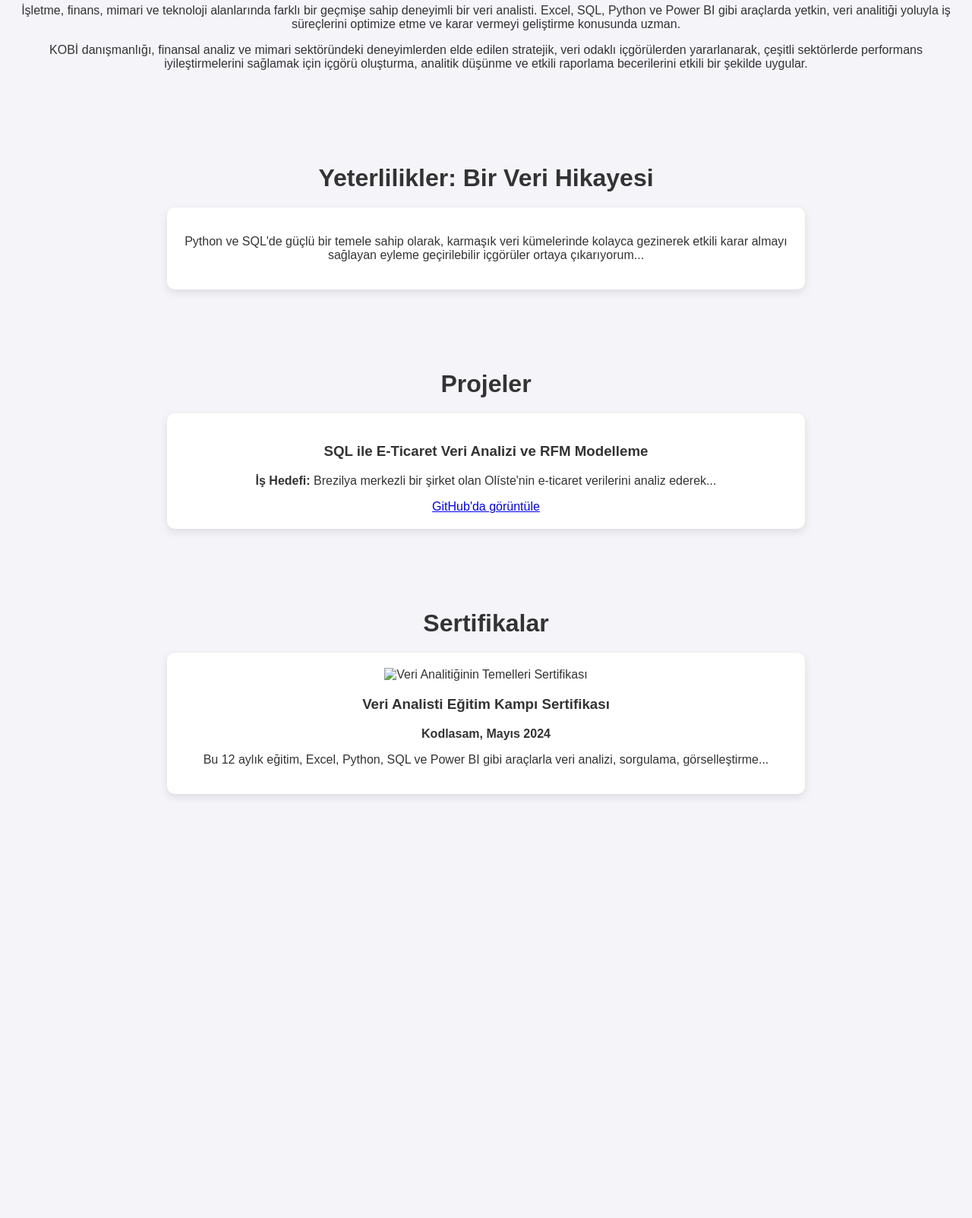
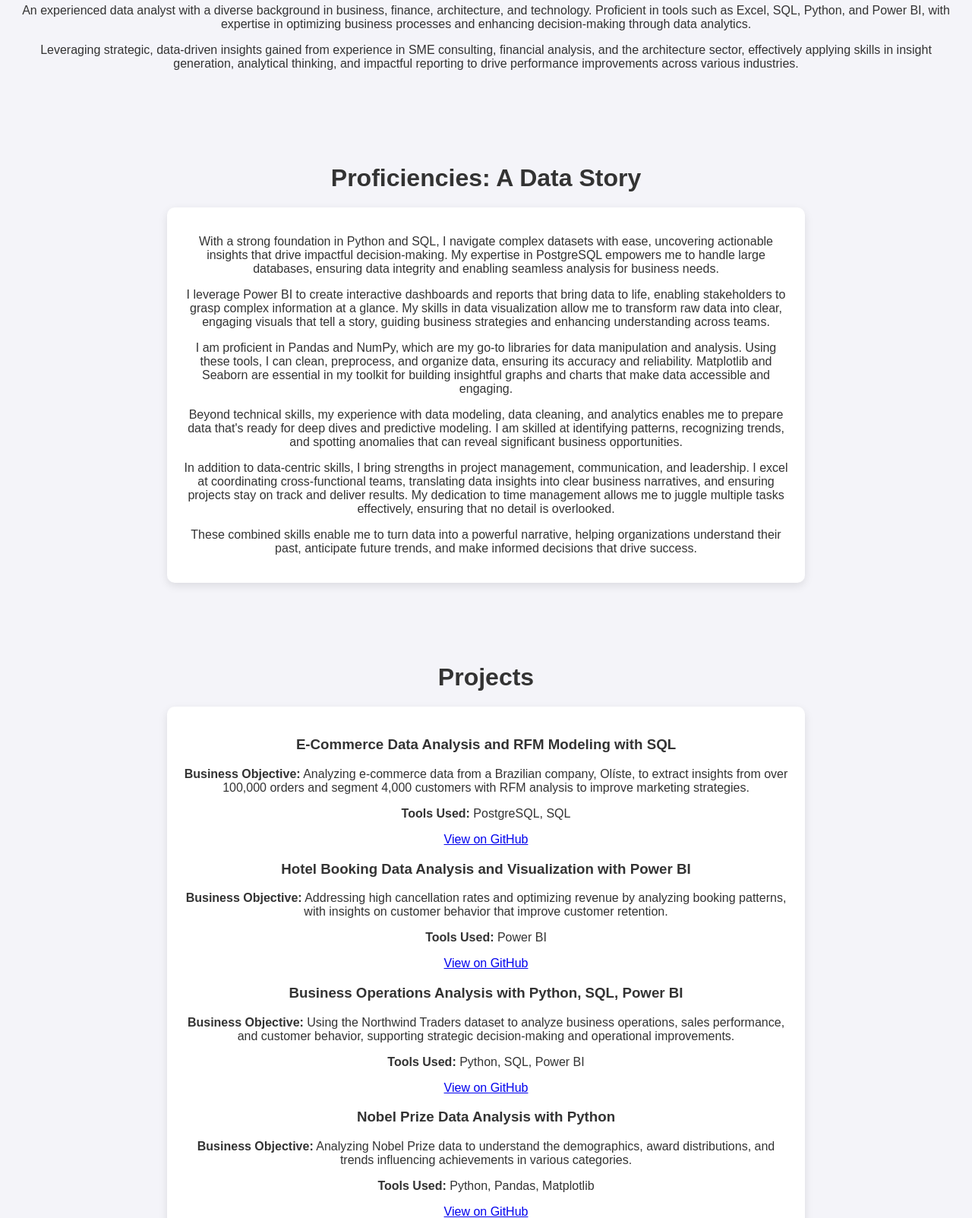
Before and after one commit to edademirsoy/edademirsoy.github.io, a plain HTML site: page index.html in a window 1280 px wide. Shown: the part 566-2169 px from the top of the page at 76% size. Before the commit the page ends 1651 px from the top, so only its background shows below. Drawn offline with Linux system fonts and the light colour scheme.

Commit message:
Update index.html

```diff
--- a/index.html
+++ b/index.html
@@ -1,9 +1,9 @@
 <!DOCTYPE html>
-<html lang="tr">
+<html lang="en">
 <head>
     <meta charset="UTF-8">
     <meta name="viewport" content="width=device-width, initial-scale=1.0">
-    <title>Eda Demirsoy | Veri Analisti</title>
+    <title>Eda Demirsoy | Data Analyst</title>
     <link rel="stylesheet" href="style.css">
     <link rel="icon" href="./assets/pageicon.png" type="image/x-icon">
 </head>
@@ -15,12 +15,12 @@
                 <img src="./assets/pageicon.png" alt="Logo" class="logo-image">
             </div>
             <ul class="nav-links">
-                <li><a href="#about">Hakkında</a></li>
-                <li><a href="#proficiencies">Yeterlilikler</a></li>
-                <li><a href="#projects">Projeler</a></li>
-                <li><a href="#certificates">Sertifikalar</a></li>
-                <li><a href="#other-platforms">Diğer Platformlar</a></li>
-                <li><a href="#contact">İletişim</a></li>
+                <li><a href="#about">About</a></li>
+                <li><a href="#proficiencies">Proficiencies</a></li>
+                <li><a href="#projects">Projects</a></li>
+                <li><a href="#certificates">Certificates</a></li>
+                <li><a href="#other-platforms">Other Platforms</a></li>
+                <li><a href="#contact">Contact</a></li>
             </ul>
             <div class="hamburger-menu" onclick="toggleMenu()">
                 <span></span>
@@ -31,53 +31,75 @@
     </nav>
 </header>
 <main>
+    <!-- Profile Section -->
     <section id="profile">
         <div class="section_text">
-            <img src="./assets/resmim2.png" alt="Eda Demirsoy Profil Resmi" class="profile-image">
-            <p class="section_text_p1">Merhaba, ben</p>
+            <img src="./assets/resmim2.png" alt="Eda Demirsoy Profile Picture" class="profile-image">
+            <p class="section_text_p1">Hello, I'm</p>
             <h1 class="title_1">Eda Demirsoy</h1>
-            <p class="section_text_p2">Veri Analisti</p>
+            <p class="section_text_p2">Data Analyst</p>
         </div>
     </section>
 
-    <!-- Hakkında Bölümü -->
+    <!-- About Section -->
     <section id="about">
-        <h2>Hakkımda</h2>
-        <p> İşletme, finans, mimari ve teknoloji alanlarında farklı bir geçmişe sahip deneyimli bir veri analisti. Excel, SQL, Python ve Power BI gibi araçlarda yetkin, veri analitiği yoluyla iş süreçlerini optimize etme ve karar vermeyi geliştirme konusunda uzman.</p>
-        <p> KOBİ danışmanlığı, finansal analiz ve mimari sektöründeki deneyimlerden elde edilen stratejik, veri odaklı içgörülerden yararlanarak, çeşitli sektörlerde performans iyileştirmelerini sağlamak için içgörü oluşturma, analitik düşünme ve etkili raporlama becerilerini etkili bir şekilde uygular.</p>
+        <h2>About Me</h2>
+        <p>An experienced data analyst with a diverse background in business, finance, architecture, and technology. Proficient in tools such as Excel, SQL, Python, and Power BI, with expertise in optimizing business processes and enhancing decision-making through data analytics.</p>
+        <p>Leveraging strategic, data-driven insights gained from experience in SME consulting, financial analysis, and the architecture sector, effectively applying skills in insight generation, analytical thinking, and impactful reporting to drive performance improvements across various industries.</p>
     </section>
 
-    <!-- Yeterlilikler Bölümü -->
+    <!-- Proficiencies Section -->
     <section id="proficiencies">
-        <h2>Yeterlilikler: Bir Veri Hikayesi</h2>
+        <h2>Proficiencies: A Data Story</h2>
         <div class="proficiencies-container">
-            <p>Python ve SQL'de güçlü bir temele sahip olarak, karmaşık veri kümelerinde kolayca gezinerek etkili karar almayı sağlayan eyleme geçirilebilir içgörüler ortaya çıkarıyorum...</p>
-            <!-- Diğer paragrafları buraya ekleyin -->
+            <p>With a strong foundation in Python and SQL, I navigate complex datasets with ease, uncovering actionable insights that drive impactful decision-making. My expertise in PostgreSQL empowers me to handle large databases, ensuring data integrity and enabling seamless analysis for business needs.</p>
+            <p>I leverage Power BI to create interactive dashboards and reports that bring data to life, enabling stakeholders to grasp complex information at a glance. My skills in data visualization allow me to transform raw data into clear, engaging visuals that tell a story, guiding business strategies and enhancing understanding across teams.</p>
+            <p>I am proficient in Pandas and NumPy, which are my go-to libraries for data manipulation and analysis. Using these tools, I can clean, preprocess, and organize data, ensuring its accuracy and reliability. Matplotlib and Seaborn are essential in my toolkit for building insightful graphs and charts that make data accessible and engaging.</p>
+            <p>Beyond technical skills, my experience with data modeling, data cleaning, and analytics enables me to prepare data that's ready for deep dives and predictive modeling. I am skilled at identifying patterns, recognizing trends, and spotting anomalies that can reveal significant business opportunities.</p>
+            <p>In addition to data-centric skills, I bring strengths in project management, communication, and leadership. I excel at coordinating cross-functional teams, translating data insights into clear business narratives, and ensuring projects stay on track and deliver results. My dedication to time management allows me to juggle multiple tasks effectively, ensuring that no detail is overlooked.</p>
+            <p>These combined skills enable me to turn data into a powerful narrative, helping organizations understand their past, anticipate future trends, and make informed decisions that drive success.</p>
         </div>
     </section>
 
-    <!-- Projeler Bölümü -->
+    <!-- Projects Section -->
     <section id="projects">
-        <h2>Projeler</h2>
+        <h2>Projects</h2>
         <div class="projects-container">
-            <!-- Projelerinize göre kartları burada güncelleyin -->
             <div class="project">
-                <h3>SQL ile E-Ticaret Veri Analizi ve RFM Modelleme</h3>
-                <p><strong>İş Hedefi:</strong> Brezilya merkezli bir şirket olan Olíste'nin e-ticaret verilerini analiz ederek...</p>
-                <a href="https://github.com/edademirsoy/ecommerce_rfm" target="_blank">GitHub'da görüntüle</a>
+                <h3>E-Commerce Data Analysis and RFM Modeling with SQL</h3>
+                <p><strong>Business Objective:</strong> Analyzing e-commerce data from a Brazilian company, Olíste, to extract insights from over 100,000 orders and segment 4,000 customers with RFM analysis to improve marketing strategies.</p>
+                <p><strong>Tools Used:</strong> PostgreSQL, SQL</p>
+                <a href="https://github.com/edademirsoy/ecommerce_rfm" target="_blank">View on GitHub</a>
             </div>
-            <!-- Diğer projeleri buraya ekleyin -->
+            <div class="project">
+                <h3>Hotel Booking Data Analysis and Visualization with Power BI</h3>
+                <p><strong>Business Objective:</strong> Addressing high cancellation rates and optimizing revenue by analyzing booking patterns, with insights on customer behavior that improve customer retention.</p>
+                <p><strong>Tools Used:</strong> Power BI</p>
+                <a href="https://github.com/edademirsoy/hotel_booking_analysis" target="_blank">View on GitHub</a>
+            </div>
+            <div class="project">
+                <h3>Business Operations Analysis with Python, SQL, Power BI</h3>
+                <p><strong>Business Objective:</strong> Using the Northwind Traders dataset to analyze business operations, sales performance, and customer behavior, supporting strategic decision-making and operational improvements.</p>
+                <p><strong>Tools Used:</strong> Python, SQL, Power BI</p>
+                <a href="https://github.com/edademirsoy/northwind_analysis" target="_blank">View on GitHub</a>
+            </div>
+            <div class="project">
+                <h3>Nobel Prize Data Analysis with Python</h3>
+                <p><strong>Business Objective:</strong> Analyzing Nobel Prize data to understand the demographics, award distributions, and trends influencing achievements in various categories.</p>
+                <p><strong>Tools Used:</strong> Python, Pandas, Matplotlib</p>
+                <a href="https://github.com/edademirsoy/nobel_prize_analysis" target="_blank">View on GitHub</a>
+            </div>
         </div>
     </section>
 
-    <!-- Sertifikalar Bölümü -->
+    <!-- Certificates Section -->
     <section id="certificates">
-        <h2>Sertifikalar</h2>
+        <h2>Certificates</h2>
         <div class="certificate">
-            <img src="./assets/fundamentals_of_data_analytics.png" alt="Veri Analitiğinin Temelleri Sertifikası" class="certificate-image">
-            <h3>Veri Analisti Eğitim Kampı Sertifikası</h3>
-            <p><strong>Kodlasam, Mayıs 2024</strong></p>
-            <p>Bu 12 aylık eğitim, Excel, Python, SQL ve Power BI gibi araçlarla veri analizi, sorgulama, görselleştirme...</p>
+            <img src="./assets/fundamentals_of_data_analytics.png" alt="Fundamentals of Data Analytics Certificate" class="certificate-image">
+            <h3>Data Analyst Bootcamp Certificate</h3>
+            <p><strong>Kodlasam, May 2024</strong></p>
+            <p>This 12-month training covers the fundamentals of data analytics, including data analysis, querying, visualization, and reporting with tools like Excel, Python, SQL, and Power BI. Practical applications were conducted throughout the training, focusing on areas such as e-commerce, with a final project to earn this certificate.</p>
         </div>
     </section>
 </main>
```
